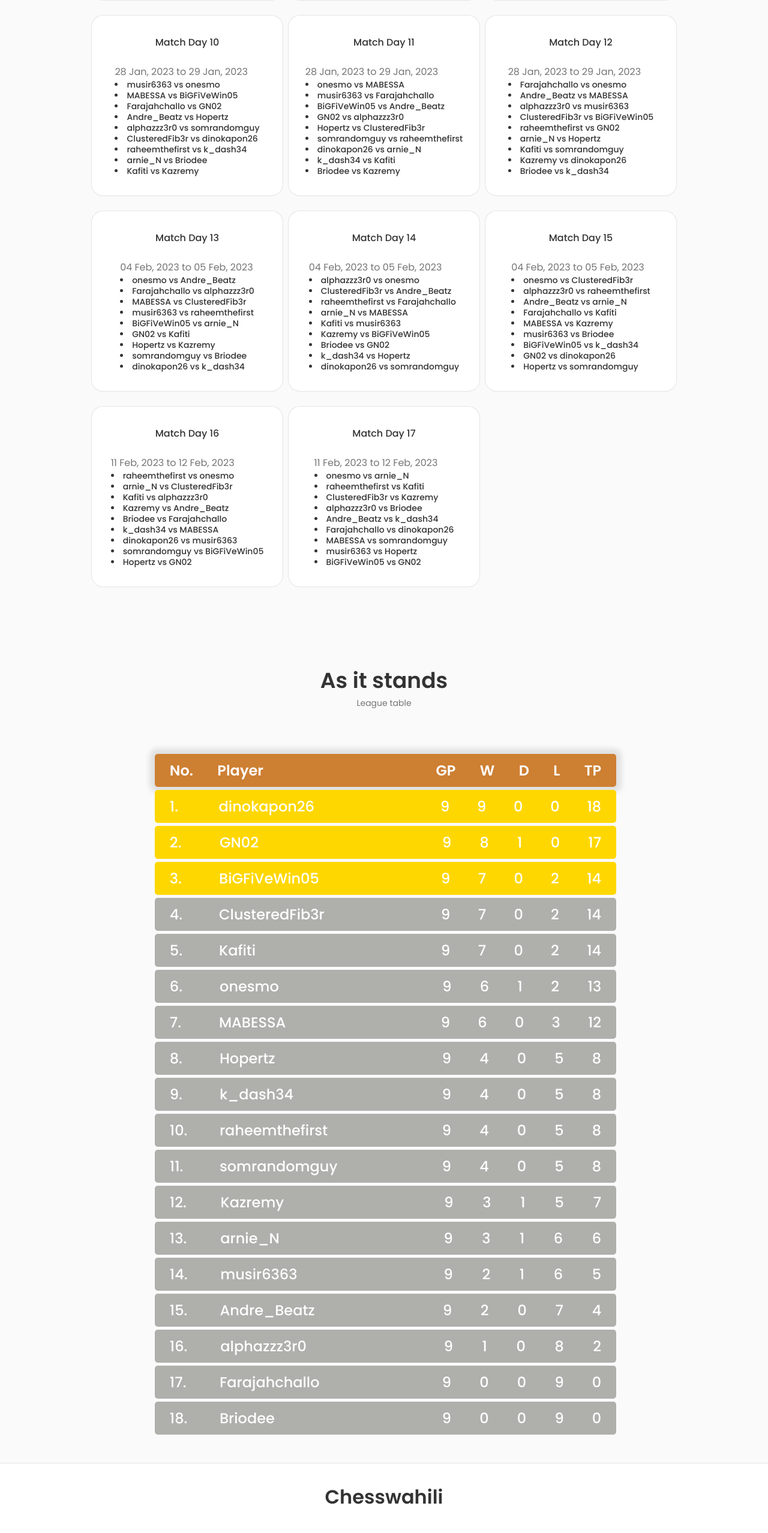
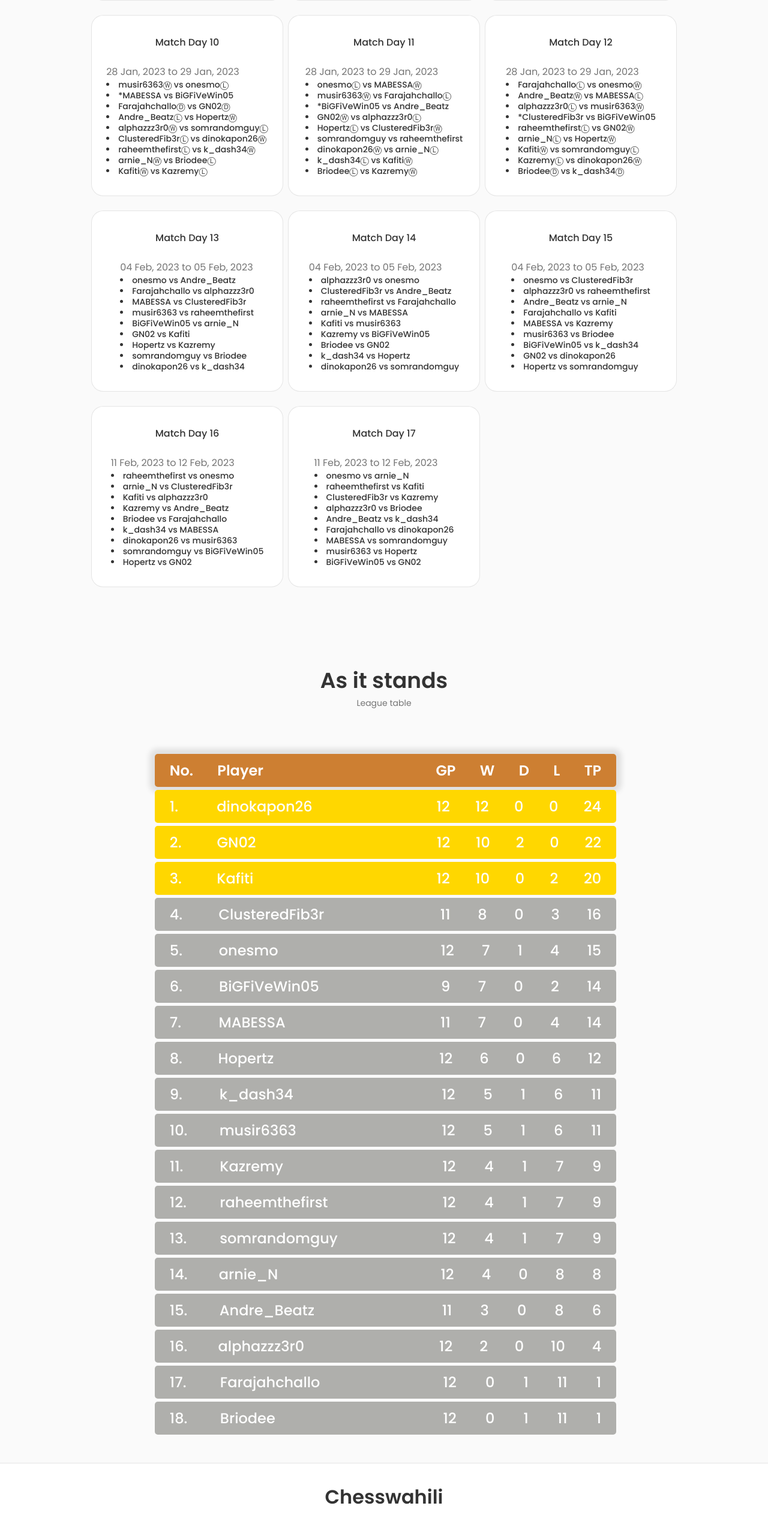
Before and after one commit to swahili-chess/swahilichess, a React (Create React App) app: page / in a window 1280 px wide. Shown: the part 2385-4941 px from the top of the page at 60% size. Built offline with nearby package versions, Linux system fonts and the light colour scheme; no server answers.

Commit message:
Update meta tag content

```diff
--- a/src/components/league/Table.jsx
+++ b/src/components/league/Table.jsx
@@ -20,25 +20,55 @@ const Table = () => {
                             <li class="table-row1">
                                 <div class="col col-1">1.</div>
                                 <div class="col col-2">dinokapon26</div>
-                                <div class="col col-3">9</div>
-                                <div class="col col-4">9</div>
+                                <div class="col col-3">12</div>
+                                <div class="col col-4">12</div>
                                 <div class="col col-5">0</div>
                                 <div class="col col-6">0</div>
-                                <div class="col col-7">18</div>
+                                <div class="col col-7">24</div>
                             </li>
 
                             <li class="table-row1">
                                 <div class="col col-1">2.</div>
                                 <div class="col col-2">GN02</div>
-                                <div class="col col-3">9</div>
-                                <div class="col col-4">8</div>
-                                <div class="col col-5">1</div>
+                                <div class="col col-3">12</div>
+                                <div class="col col-4">10</div>
+                                <div class="col col-5">2</div>
                                 <div class="col col-6">0</div>
-                                <div class="col col-7">17</div>
+                                <div class="col col-7">22</div>
                             </li>
 
                             <li class="table-row1">
                                 <div class="col col-1">3.</div>
+                                <div class="col col-2">Kafiti</div>
+                                <div class="col col-3">12</div>
+                                <div class="col col-4">10</div>
+                                <div class="col col-5">0</div>
+                                <div class="col col-6">2</div>
+                                <div class="col col-7">20</div>
+                            </li>
+
+                            <li class="table-row">
+                                <div class="col col-1">4.</div>
+                                <div class="col col-2">ClusteredFib3r</div>
+                                <div class="col col-3">11</div>
+                                <div class="col col-4">8</div>
+                                <div class="col col-5">0</div>
+                                <div class="col col-6">3</div>
+                                <div class="col col-7">16</div>
+                            </li>
+
+                            <li class="table-row">
+                                <div class="col col-1">5.</div>
+                                <div class="col col-2">onesmo</div>
+                                <div class="col col-3">12</div>
+                                <div class="col col-4">7</div>
+                                <div class="col col-5">1</div>
+                                <div class="col col-6">4</div>
+                                <div class="col col-7">15</div>
+                            </li>
+
+                            <li class="table-row">
+                                <div class="col col-1">6.</div>
                                 <div class="col col-2">BiGFiVeWin05</div>
                                 <div class="col col-3">9</div>
                                 <div class="col col-4">7</div>
@@ -48,153 +78,123 @@ const Table = () => {
                             </li>
 
                             <li class="table-row">
-                                <div class="col col-1">4.</div>
-                                <div class="col col-2">ClusteredFib3r</div>
-                                <div class="col col-3">9</div>
+                                <div class="col col-1">7.</div>
+                                <div class="col col-2">MABESSA</div>
+                                <div class="col col-3">11</div>
                                 <div class="col col-4">7</div>
                                 <div class="col col-5">0</div>
-                                <div class="col col-6">2</div>
+                                <div class="col col-6">4</div>
                                 <div class="col col-7">14</div>
-                            </li>
-
-                            <li class="table-row">
-                                <div class="col col-1">5.</div>
-                                <div class="col col-2">Kafiti</div>
-                                <div class="col col-3">9</div>
-                                <div class="col col-4">7</div>
-                                <div class="col col-5">0</div>
-                                <div class="col col-6">2</div>
-                                <div class="col col-7">14</div>
-                            </li>
-
-                            <li class="table-row">
-                                <div class="col col-1">6.</div>
-                                <div class="col col-2">onesmo</div>
-                                <div class="col col-3">9</div>
-                                <div class="col col-4">6</div>
-                                <div class="col col-5">1</div>
-                                <div class="col col-6">2</div>
-                                <div class="col col-7">13</div>
-                            </li>
-
-                            <li class="table-row">
-                                <div class="col col-1">7.</div>
-                                <div class="col col-2">MABESSA</div>
-                                <div class="col col-3">9</div>
-                                <div class="col col-4">6</div>
-                                <div class="col col-5">0</div>
-                                <div class="col col-6">3</div>
-                                <div class="col col-7">12</div>
                             </li>
 
                             <li class="table-row">
                                 <div class="col col-1">8.</div>
                                 <div class="col col-2">Hopertz</div>
-                                <div class="col col-3">9</div>
-                                <div class="col col-4">4</div>
+                                <div class="col col-3">12</div>
+                                <div class="col col-4">6</div>
                                 <div class="col col-5">0</div>
-                                <div class="col col-6">5</div>
-                                <div class="col col-7">8</div>
+                                <div class="col col-6">6</div>
+                                <div class="col col-7">12</div>
                             </li>
 
                             <li class="table-row">
                                 <div class="col col-1">9.</div>
                                 <div class="col col-2">k_dash34</div>
-                                <div class="col col-3">9</div>
-                                <div class="col col-4">4</div>
-                                <div class="col col-5">0</div>
-                                <div class="col col-6">5</div>
-                                <div class="col col-7">8</div>
+                                <div class="col col-3">12</div>
+                                <div class="col col-4">5</div>
+                                <div class="col col-5">1</div>
+                                <div class="col col-6">6</div>
+                                <div class="col col-7">11</div>
                             </li>
 
                             <li class="table-row">
                                 <div class="col col-1">10.</div>
-                                <div class="col col-2">raheemthefirst</div>
-                                <div class="col col-3">9</div>
-                                <div class="col col-4">4</div>
-                                <div class="col col-5">0</div>
-                                <div class="col col-6">5</div>
-                                <div class="col col-7">8</div>
+                                <div class="col col-2">musir6363</div>
+                                <div class="col col-3">12</div>
+                                <div class="col col-4">5</div>
+                                <div class="col col-5">1</div>
+                                <div class="col col-6">6</div>
+                                <div class="col col-7">11</div>
                             </li>
 
                             <li class="table-row">
                                 <div class="col col-1">11.</div>
-                                <div class="col col-2">somrandomguy</div>
-                                <div class="col col-3">9</div>
+                                <div class="col col-2">Kazremy</div>
+                                <div class="col col-3">12</div>
                                 <div class="col col-4">4</div>
-                                <div class="col col-5">0</div>
-                                <div class="col col-6">5</div>
-                                <div class="col col-7">8</div>
+                                <div class="col col-5">1</div>
+                                <div class="col col-6">7</div>
+                                <div class="col col-7">9</div>
                             </li>
 
                             <li class="table-row">
                                 <div class="col col-1">12.</div>
-                                <div class="col col-2">Kazremy</div>
-                                <div class="col col-3">9</div>
-                                <div class="col col-4">3</div>
+                                <div class="col col-2">raheemthefirst</div>
+                                <div class="col col-3">12</div>
+                                <div class="col col-4">4</div>
                                 <div class="col col-5">1</div>
-                                <div class="col col-6">5</div>
-                                <div class="col col-7">7</div>
+                                <div class="col col-6">7</div>
+                                <div class="col col-7">9</div>
                             </li>
 
                             <li class="table-row">
                                 <div class="col col-1">13.</div>
-                                <div class="col col-2">arnie_N</div>
-                                <div class="col col-3">9</div>
-                                <div class="col col-4">3</div>
+                                <div class="col col-2">somrandomguy</div>
+                                <div class="col col-3">12</div>
+                                <div class="col col-4">4</div>
                                 <div class="col col-5">1</div>
-                                <div class="col col-6">6</div>
-                                <div class="col col-7">6</div>
+                                <div class="col col-6">7</div>
+                                <div class="col col-7">9</div>
                             </li>
 
                             <li class="table-row">
                                 <div class="col col-1">14.</div>
-                                <div class="col col-2">musir6363</div>
-                                <div class="col col-3">9</div>
-                                <div class="col col-4">2</div>
-                                <div class="col col-5">1</div>
-                                <div class="col col-6">6</div>
-                                <div class="col col-7">5</div>
+                                <div class="col col-2">arnie_N</div>
+                                <div class="col col-3">12</div>
+                                <div class="col col-4">4</div>
+                                <div class="col col-5">0</div>
+                                <div class="col col-6">8</div>
+                                <div class="col col-7">8</div>
                             </li>
 
                             <li class="table-row">
                                 <div class="col col-1">15.</div>
                                 <div class="col col-2">Andre_Beatz</div>
-                                <div class="col col-3">9</div>
-                                <div class="col col-4">2</div>
+                                <div class="col col-3">11</div>
+                                <div class="col col-4">3</div>
                                 <div class="col col-5">0</div>
-                                <div class="col col-6">7</div>
-                                <div class="col col-7">4</div>
+                                <div class="col col-6">8</div>
+                                <div class="col col-7">6</div>
                             </li>
 
                             <li class="table-row">
                                 <div class="col col-1">16.</div>
                                 <div class="col col-2">alphazzz3r0</div>
-                                <div class="col col-3">9</div>
-                                <div class="col col-4">1</div>
+                                <div class="col col-3">12</div>
+                                <div class="col col-4">2</div>
                                 <div class="col col-5">0</div>
-                                <div class="col col-6">8</div>
-                                <div class="col col-7">2</div>
+                                <div class="col col-6">10</div>
+                                <div class="col col-7">4</div>
                             </li>
 
                             <li class="table-row">
                                 <div class="col col-1">17.</div>
                                 <div class="col col-2">Farajahchallo</div>
-                                <div class="col col-3">9</div>
+                                <div class="col col-3">12</div>
                                 <div class="col col-4">0</div>
-                                <div class="col col-5">0</div>
-                                <div class="col col-6">9</div>
-                                <div class="col col-7">0</div>
+                                <div class="col col-5">1</div>
+                                <div class="col col-6">11</div>
+                                <div class="col col-7">1</div>
                             </li>
 
                             <li class="table-row">
                                 <div class="col col-1">18.</div>
                                 <div class="col col-2">Briodee</div>
-                                <div class="col col-3">9</div>
+                                <div class="col col-3">12</div>
                                 <div class="col col-4">0</div>
-                                <div class="col col-5">0</div>
-                                <div class="col col-6">9</div>
-                                <div class="col col-7">0</div>
+                                <div class="col col-5">1</div>
+                                <div class="col col-6">11</div>
+                                <div class="col col-7">1</div>
                             </li>
                         </ul>
                     </h3>
--- a/src/components/match/Match.jsx
+++ b/src/components/match/Match.jsx
@@ -242,15 +242,15 @@ const Match = () => {
                                 <div>
                                     28 Jan, 2023 to 29 Jan, 2023
                                     <h3 className="match__name ⓌⒹⓁ">
-                                        <li>musir6363 vs onesmo</li>
-                                        <li>MABESSA vs BiGFiVeWin05</li>
-                                        <li>Farajahchallo vs GN02</li>
-                                        <li>Andre_Beatz vs Hopertz</li>
-                                        <li>alphazzz3r0 vs somrandomguy</li>
-                                        <li>ClusteredFib3r vs dinokapon26</li>
-                                        <li>raheemthefirst vs k_dash34</li>
-                                        <li>arnie_N vs Briodee</li>
-                                        <li>Kafiti vs Kazremy</li>
+                                        <li>musir6363Ⓦ vs onesmoⓁ</li>
+                                        <li>*MABESSA vs BiGFiVeWin05</li>
+                                        <li>FarajahchalloⒹ vs GN02Ⓓ</li>
+                                        <li>Andre_BeatzⓁ vs HopertzⓌ</li>
+                                        <li>alphazzz3r0Ⓦ vs somrandomguyⓁ</li>
+                                        <li>ClusteredFib3rⓁ vs dinokapon26Ⓦ</li>
+                                        <li>raheemthefirstⓁ vs k_dash34Ⓦ</li>
+                                        <li>arnie_NⓌ vs BriodeeⓁ</li>
+                                        <li>KafitiⓌ vs KazremyⓁ</li>
                                     </h3>
                                 </div>
                             </div>
@@ -267,15 +267,15 @@ const Match = () => {
                                 <div>
                                     28 Jan, 2023 to 29 Jan, 2023
                                     <h3 className="match__name ⓌⒹⓁ">
-                                        <li>onesmo vs MABESSA</li>
-                                        <li>musir6363 vs Farajahchallo</li>
-                                        <li>BiGFiVeWin05 vs Andre_Beatz</li>
-                                        <li>GN02 vs alphazzz3r0</li>
-                                        <li>Hopertz vs ClusteredFib3r</li>
+                                        <li>onesmoⓁ vs MABESSAⓌ</li>
+                                        <li>musir6363Ⓦ vs FarajahchalloⓁ</li>
+                                        <li>*BiGFiVeWin05 vs Andre_Beatz</li>
+                                        <li>GN02Ⓦ vs alphazzz3r0Ⓛ</li>
+                                        <li>HopertzⓁ vs ClusteredFib3rⓌ</li>
                                         <li>somrandomguy vs raheemthefirst</li>
-                                        <li>dinokapon26 vs arnie_N</li>
-                                        <li>k_dash34 vs Kafiti</li>
-                                        <li>Briodee vs Kazremy</li>
+                                        <li>dinokapon26Ⓦ vs arnie_NⓁ</li>
+                                        <li>k_dash34Ⓛ vs KafitiⓌ</li>
+                                        <li>BriodeeⓁ vs KazremyⓌ</li>
                                     </h3>
                                 </div>
                             </div>
@@ -292,15 +292,15 @@ const Match = () => {
                                 <div>
                                     28 Jan, 2023 to 29 Jan, 2023
                                     <h3 className="match__name ⓌⒹⓁ">
-                                        <li>Farajahchallo vs onesmo</li>
-                                        <li>Andre_Beatz vs MABESSA</li>
-                                        <li>alphazzz3r0 vs musir6363</li>
-                                        <li>ClusteredFib3r vs BiGFiVeWin05</li>
-                                        <li>raheemthefirst vs GN02</li>
-                                        <li>arnie_N vs Hopertz</li>
-                                        <li>Kafiti vs somrandomguy</li>
-                                        <li>Kazremy vs dinokapon26</li>
-                                        <li>Briodee vs k_dash34</li>
+                                        <li>FarajahchalloⓁ vs onesmoⓌ</li>
+                                        <li>Andre_BeatzⓌ vs MABESSAⓁ</li>
+                                        <li>alphazzz3r0Ⓛ vs musir6363Ⓦ</li>
+                                        <li>*ClusteredFib3r vs BiGFiVeWin05</li>
+                                        <li>raheemthefirstⓁ vs GN02Ⓦ</li>
+                                        <li>arnie_NⓁ vs HopertzⓌ</li>
+                                        <li>KafitiⓌ vs somrandomguyⓁ</li>
+                                        <li>KazremyⓁ vs dinokapon26Ⓦ</li>
+                                        <li>BriodeeⒹ vs k_dash34Ⓓ</li>
                                     </h3>
                                 </div>
                             </div>
```
